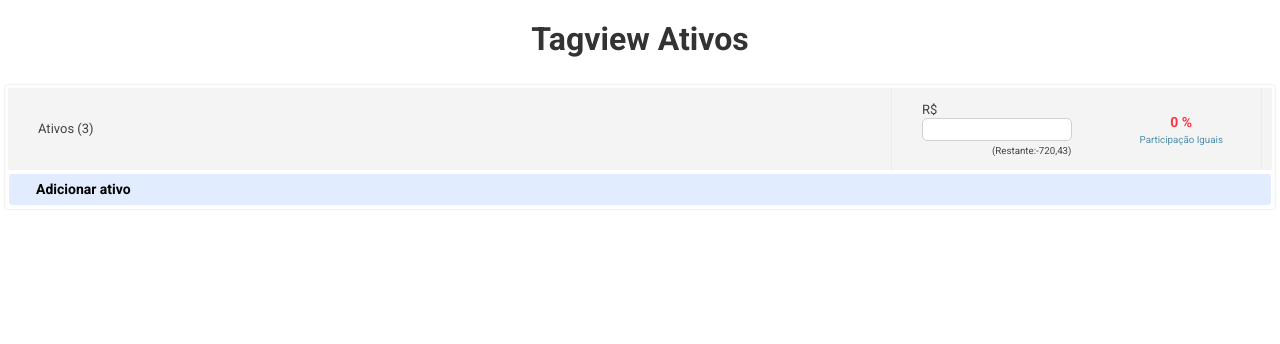
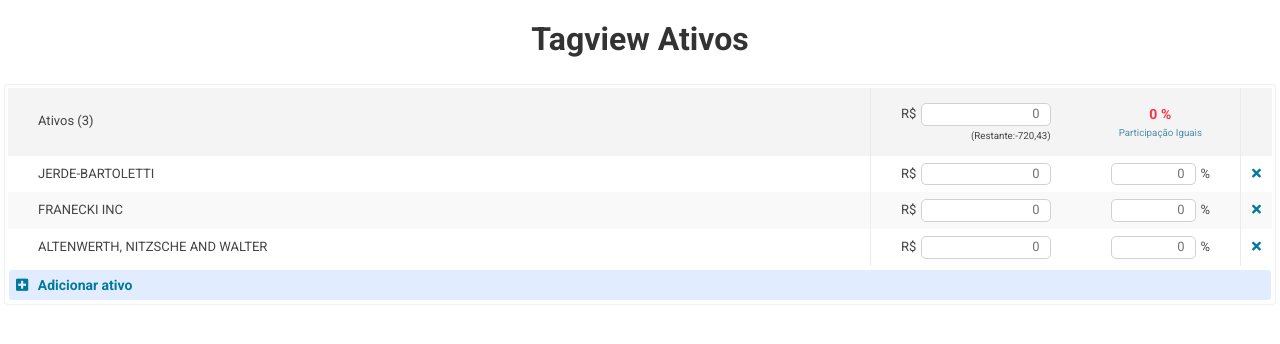
Before and after one commit to viniciusmeneses/tagview-activos-react, a React (Create React App) app: page / in a window 1280 px wide. Shown: the top 344 px of the page. Built offline with nearby package versions, Linux system fonts and the light colour scheme.

Commit message:
Implemented actives loading, add and remove

```diff
--- a/package.json
+++ b/package.json
@@ -7,7 +7,6 @@
   "author": "viniciusmeneses <vini23hot@gmail.com>",
   "license": "MIT",
   "dependencies": {
-    "font-awesome": "^4.7.0",
     "prop-types": "^15.6.2",
     "react": "^16.6.3",
     "react-dom": "^16.6.3",
--- a/public/index.html
+++ b/public/index.html
@@ -23,6 +23,12 @@
       Learn how to configure a non-root public URL by running `npm run build`.
     -->
     <link
+      rel="stylesheet"
+      href="https://use.fontawesome.com/releases/v5.6.1/css/all.css"
+      integrity="sha384-gfdkjb5BdAXd+lj+gudLWI+BXq4IuLW5IT+brZEZsLFm++aCMlF1V92rMkPaX4PP"
+      crossorigin="anonymous"
+    />
+    <link
       href="https://fonts.googleapis.com/css?family=Roboto:400,500,700"
       rel="stylesheet"
     />
--- a/src/App.js
+++ b/src/App.js
@@ -23,7 +23,6 @@ class App extends Component {
         totalPercent: 0,
         actives: [],
       };
-
       if (first) {
         newPortfolio.actives = [...newPortfolio.actives, ...this.createActive(3)];
       }
@@ -32,6 +31,18 @@ class App extends Component {
         portfolios: [...prevState.portfolios, newPortfolio],
       };
     });
+  };
+
+  pushActivesToPortfolio = (id, actives) => {
+    this.setState(prevState => ({
+      portfolios: prevState.portfolios.map((portfolio) => {
+        const newPortfolio = portfolio;
+        if (portfolio.id === id) {
+          newPortfolio.actives = [...portfolio.actives, ...actives];
+        }
+        return newPortfolio;
+      }),
+    }));
   };
 
   createActive = (neededActives = 1) => {
@@ -50,12 +61,33 @@ class App extends Component {
     return actives;
   };
 
+  removeActive = (portfolioId, activeId) => {
+    this.setState(prevState => ({
+      portfolios: prevState.portfolios.map((portfolio) => {
+        const updatedPortfolio = portfolio;
+        if (portfolioId === portfolio.id) {
+          updatedPortfolio.actives = updatedPortfolio.actives.filter(
+            active => active.id !== activeId,
+          );
+        }
+        return updatedPortfolio;
+      }),
+    }));
+  };
+
   render() {
     const { portfolios } = this.state;
     return (
       <div className="App">
         <Header />
-        <PortfolioList portfolios={portfolios} />
+        <PortfolioList
+          portfolios={portfolios}
+          addActive={{
+            createActive: this.createActive,
+            pushActive: this.pushActivesToPortfolio,
+          }}
+          removeActive={this.removeActive}
+        />
       </div>
     );
   }
--- a/src/components/Active/index.js
+++ b/src/components/Active/index.js
@@ -2,46 +2,27 @@ import React from 'react';
 
 import './styles.css';
 
-const Active = props => (
-  <tr id="${active.id}">
-    <td>
-$
-      {active.name}
-    </td>
+const Active = ({
+  id, name, money, percent, removeActive, portfolio
+}) => (
+  <tr>
+    <td>{name}</td>
     <td>
       <div className="active-money">
         <span>R$</span>
         {' '}
-        <input
-          type="number"
-          id="active-money-input-${
-                active.id
-              }"
-          value="${active.money}"
-        />
+        <input type="number" name="active-money" value={money} />
       </div>
     </td>
     <td>
       <div className="active-percent">
-        <input
-          type="number"
-          id="active-percent-input-${
-                active.id
-              }"
-          value="${active.percent}"
-        />
+        <input type="number" name="active-percent" value={percent} />
         {' '}
         <span>%</span>
       </div>
     </td>
     <td>
-      <button
-        type="button"
-        className="remove-button"
-        id="remove-button-${
-              active.id
-            }"
-      >
+      <button type="button" className="remove-button" onClick={() => removeActive(portfolio, id)}>
         <i className="fas fa-times" />
       </button>
     </td>
--- a/src/components/Portfolio/index.js
+++ b/src/components/Portfolio/index.js
@@ -1,24 +1,26 @@
 import React from 'react';
+import PropTypes from 'prop-types';
+import Active from '../Active';
 
 import './styles.css';
 
-const Portfolio = ({ data }) => (
+const Portfolio = ({ data, addActive, removeActive }) => (
   <table className="actives-table">
     <thead>
       <tr>
         <th>
-          Ativos (
-          <span id="actives-count">3</span>
+            Ativos (
+          <span>{data.actives.length}</span>
 )
         </th>
         <th>
           <div className="total-money">
             <span>R$</span>
-            <input type="number" name="total-money" id="total-money" />
+            <input type="number" name="total-money" value={data.totalMoney} />
           </div>
           <div className="sub-total-money">
             <sub>
-              (Restante:
+                (Restante:
               <span id="total-money-remaining">-720,43</span>
 )
             </sub>
@@ -26,7 +28,7 @@ const Portfolio = ({ data }) => (
         </th>
         <th>
           <strong className="total-percent">
-            <span id="total-percent">0</span>
+            <span>{data.totalPercent}</span>
             {' '}
 %
           </strong>
@@ -35,11 +37,19 @@ const Portfolio = ({ data }) => (
         <th />
       </tr>
     </thead>
-    <tbody id="actives-list" />
+    <tbody>
+      {data.actives.map(active => (
+        <Active key={active.id} {...active} portfolio={data.id} removeActive={removeActive} />
+      ))}
+    </tbody>
     <tfoot>
       <tr>
         <td colSpan="4">
-          <button type="button" className="add-button" id="add-button">
+          <button
+            type="button"
+            className="add-button"
+            onClick={() => addActive.pushActive(data.id, addActive.createActive())}
+          >
             <i className="fas fa-plus-square" />
             {' '}
 Adicionar ativo
@@ -50,4 +60,15 @@ Adicionar ativo
   </table>
 );
 
+Portfolio.propTypes = {
+  data: PropTypes.shape({
+    id: PropTypes.number,
+    totalMoney: PropTypes.number,
+    totalPercent: PropTypes.number,
+    actives: PropTypes.array,
+  }).isRequired,
+  addActive: PropTypes.func.isRequired,
+  removeActive: PropTypes.func.isRequired,
+};
+
 export default Portfolio;
--- a/src/components/PortfolioList/index.js
+++ b/src/components/PortfolioList/index.js
@@ -4,10 +4,10 @@ import Portfolio from '../Portfolio';
 
 import './styles.css';
 
-const PortfolioList = ({ portfolios }) => (
+const PortfolioList = ({ portfolios, ...activeProps }) => (
   <main>
     {portfolios.map(portfolio => (
-      <Portfolio key={portfolio.id} data={portfolio} />
+      <Portfolio key={portfolio.id} data={portfolio} {...activeProps} />
     ))}
   </main>
 );
--- a/src/index.js
+++ b/src/index.js
@@ -2,7 +2,6 @@ import React from 'react';
 import ReactDOM from 'react-dom';
 import App from './App';
 
-import 'font-awesome/css/font-awesome.min.css';
 import './assets/vendor/normalize.css';
 import './index.css';
 
```
Also changed, not shown: 1 other file (tests, documents, lock files or other folders).
